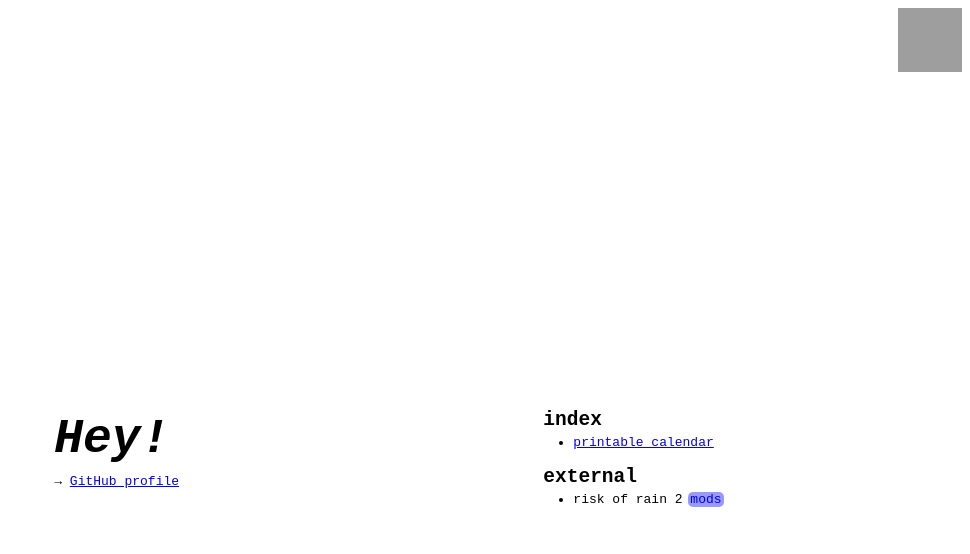
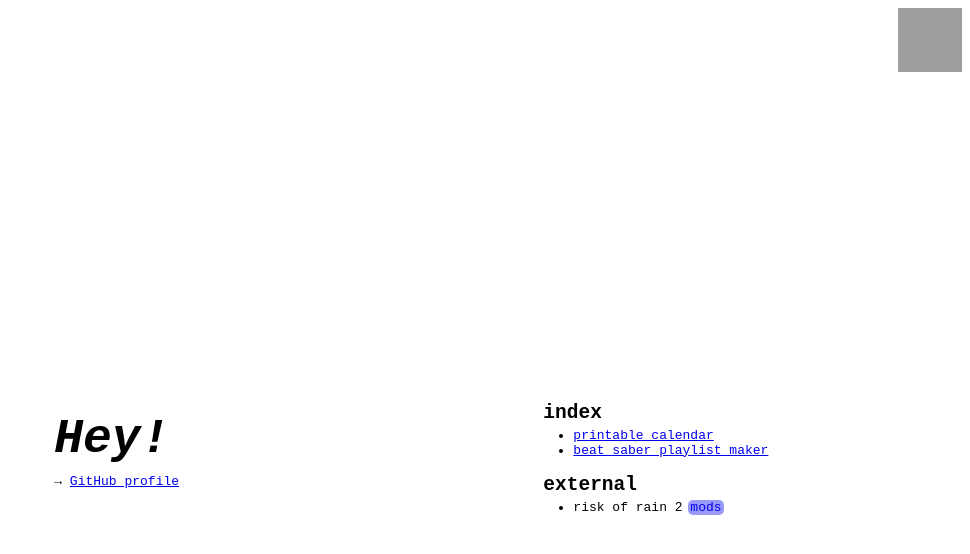
Before and after one commit to itsschwer/itsschwer.github.io, a Jekyll site: the page docs/index.html, which Jekyll copies as it is, in a window 1280 px wide. Shown: the top 554 px of the page, without its empty margins (310-1280 px from the left). Built offline with Jekyll 4.4.1, drawn with Linux system fonts in a browser that asks for light colours; grey boxes are pictures that could not be loaded.

Commit message:
Add beat saber playlist maker to index

```diff
--- a/docs/index.html
+++ b/docs/index.html
@@ -39,6 +39,7 @@
                 <h2>index</h2>
                 <ul>
                     <li><a href="/calendar/calendar.html">printable calendar</a></li>
+                    <li><a href="/beat-saber-playlist-maker/bplist.html">beat saber playlist maker</a></li>
                 </ul>
             </section>
 
```
